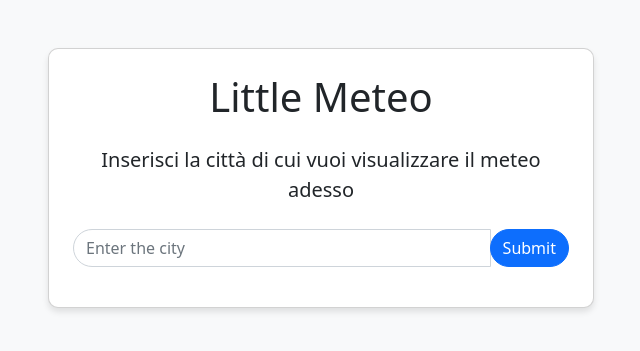
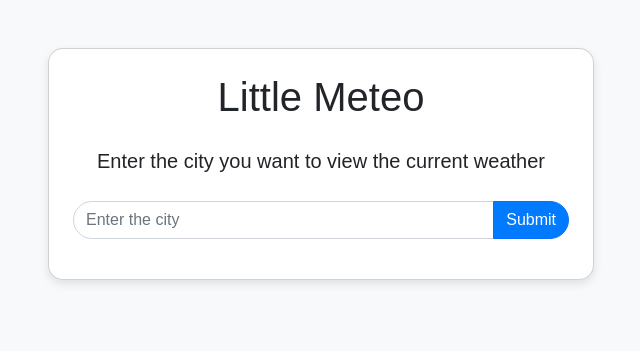
Before and after one commit to MarcoSampietro/Flask, a Flask app: template templates/meteo.html in a window 1280 px wide. Shown: the top 351 px of the page, without its empty margins (319-959 px from the left). Run offline with Flask 3, Linux system fonts and the light colour scheme; the template is opened without the code that fills it, so the values that code supplies are empty.

Commit message:
Applicazione finita

```diff
--- a/static/js/script_meteo.js
+++ b/static/js/script_meteo.js
@@ -57,7 +57,7 @@ button.addEventListener('click', function () {
         .catch(err => {
             // Se si verifica un errore, nascondi la card meteo e mostra un avviso
             weatherCard.style.display = 'none';
-            alert("Nome della città inesistente");
+            alert("City not found");
         });
 });
 
@@ -70,15 +70,14 @@ forecastButton.addEventListener('click', function () {
             console.log(data);
             // Estrai i dati del forecast dalla risposta
             var forecastData = data['list'];
-            var forecastHTML = "<p>Forecast for the next 5 days</p><ul>";
+            var forecastHTML = "<p>Forecast for the next 5 days</p>";
             // Ciclo attraverso i dati del forecast e crea una lista HTML
             for (var i = 0; i < forecastData.length; i += 8) {
                 var forecastDateTime = new Date(forecastData[i]['dt'] * 1000);
                 var forecastDate = forecastDateTime.toLocaleDateString('en-US');
                 var forecastDesc = forecastData[i]['weather'][0]['description'];
-                forecastHTML += "<li>" + forecastDate + ": " + forecastDesc + "</li>";
+                forecastHTML += "<ul>" + forecastDate + ": " + forecastDesc + "</ul>";
             }
-            forecastHTML += "</ul>";
             // Aggiorna il contenuto HTML del div del forecast e mostra il div
             forecastDiv.innerHTML = forecastHTML;
             forecastDiv.style.display = 'block';
--- a/templates/meteo.html
+++ b/templates/meteo.html
@@ -1,35 +1,47 @@
 <!DOCTYPE html>
 <html lang="en">
-
     <head>
         <meta charset="UTF-8">
         <meta name="viewport" content="width=device-width, initial-scale=1.0">
         <meta http-equiv="X-UA-Compatible" content="ie=edge">
         <title>Little Meteo</title>
         <!-- Bootstrap CSS -->
-      <link rel="stylesheet" href="https://cdn.jsdelivr.net/npm/bootstrap@5.2.3/dist/css/bootstrap.min.css"
-          integrity="sha384-rbsA2VBKQhggwzxH7pPCaAqO46MgnOM80zW1RWuH61DGLwZJEdK2Kadq2F9CUG65" crossorigin="anonymous">
+        <link rel="stylesheet" href="https://cdn.jsdelivr.net/npm/bootstrap@5.2.3/dist/css/bootstrap.min.css" integrity="sha384-rbsA2VBKQhggwzxH7pPCaAqO46MgnOM80zW1RWuH61DGLwZJEdK2Kadq2F9CUG65" crossorigin="anonymous">
         <!-- Custom CSS -->
         <style>
             body {
                 background-color: #f8f9fa;
+                font-family: 'Comic suns', sans-serif;
+                font-size: 18px;
+                line-height: 1.6;
             }
 
             .card {
-              background-color: #fff;
-              border-radius: 10px;
-              box-shadow: 0 4px 6px rgba(0, 0, 0, 0.1);
+                background-color: #ffffff;
+                border-radius: 15px;
+                box-shadow: 0 4px 10px rgba(0, 0, 0, 0.1);
                 padding: 20px;
                 text-align: center;
+                transition: all 0.3s ease;
+            }
+
+            .card:hover {
+                transform: scale(1.02);
             }
 
             .form-control {
                 border-radius: 20px;
             }
 
-          #submitButton,
-          #forecastButton {
+            .btn {
                 border-radius: 20px;
+                background-color: #007bff;
+                color: #ffffff;
+                transition: background-color 0.3s ease;
+            }
+
+            .btn:hover {
+                background-color: #0056b3;
             }
 
             #forecastDiv {
@@ -38,50 +50,39 @@
         </style>
     </head>
     <body>
+        <!-- Main Container -->
         <div class="container mt-5">
             <div class="row justify-content-center">
             <div class="col-lg-6">
+                <!-- Weather Card -->
                 <div class="card p-4">
-                      <!-- Titolo della pagina -->
+                <!-- Title -->
                 <h1 class="h1 mb-4">Little Meteo</h1>
-                      <!-- Descrizione del form -->
-                      <p class="lead mb-4">Inserisci la città di cui vuoi visualizzare il meteo adesso</p>
-                      <!-- Form per l'inserimento della città -->
+                <!-- Description -->
+                <p class="lead mb-4">Enter the city you want to view the current weather</p>
+                <!-- City Input Form -->
                 <div class="input-group mb-3">
                     <input type="text" placeholder="Enter the city" class="form-control" id="cityInput">
                     <button class="btn btn-primary" id="submitButton">Submit</button>
                 </div>
-                      <!-- Card per visualizzare il meteo -->
+                <!-- Weather Data -->
                 <div id="weatherCard" class="card mt-4" style="display:none;">
-                          <!-- Nome della città -->
-                          <h2 class="h4 mb-3" id="name"></h2>
-                          <!-- Icona del meteo -->
-                          <img id="icon">
-                          <!-- Temperatura -->
-                          <p class="temp mb-1"></p>
-                          <!-- Descrizione -->
-                          <p class="desc mb-1"></p>
-                          <!-- Nuvole -->
-                          <p class="clouds mb-1"></p>
-                          <!-- Umidità -->
-                          <p class="humidity mb-1"></p>
-                          <!-- Velocità del vento -->
-                          <p class="wind-speed mb-1"></p>
-                          <!-- Pressione atmosferica -->
-                          <p class="pressure mb-1"></p>
-                          <!-- Visibilità -->
-                          <p class="visibility mb-1"></p>
-                          <!-- Alba -->
-                          <p class="sunrise mb-1"></p>
-                          <!-- Tramonto -->
-                          <p class="sunset mb-1"></p>
-                          <!-- Coordinate della città -->
-                          <p class="coordinates mb-1"></p>
-                          <!-- Pulsante per mostrare il forecast -->
+                    <h2 class="h4 mb-3" id="name"></h2> <!-- City Name -->
+                    <img id="icon"> <!-- Weather Icon -->
+                    <p class="temp mb-1"></p> <!-- Temperature -->
+                    <p class="desc mb-1"></p> <!-- Description -->
+                    <p class="clouds mb-1"></p> <!-- Clouds -->
+                    <p class="humidity mb-1"></p> <!-- Humidity -->
+                    <p class="wind-speed mb-1"></p> <!-- Wind Speed -->
+                    <p class="pressure mb-1"></p> <!-- Pressure -->
+                    <p class="visibility mb-1"></p> <!-- Visibility -->
+                    <p class="sunrise mb-1"></p> <!-- Sunrise -->
+                    <p class="sunset mb-1"></p> <!-- Sunset -->
+                    <p class="coordinates mb-1"></p> <!-- Coordinates -->
+                    <!-- Forecast Button -->
                     <button class="btn btn-primary" id="forecastButton">Show Forecast</button>
-                          <!-- Div per visualizzare il forecast -->
-                          <div id="forecastDiv" class="mt-3">
-                          </div>
+                    <!-- Forecast Div -->
+                    <div id="forecastDiv" class="mt-3"></div>
                 </div>
                 </div>
             </div>
```
Lines whose indentation alone changed are shown as unchanged.
